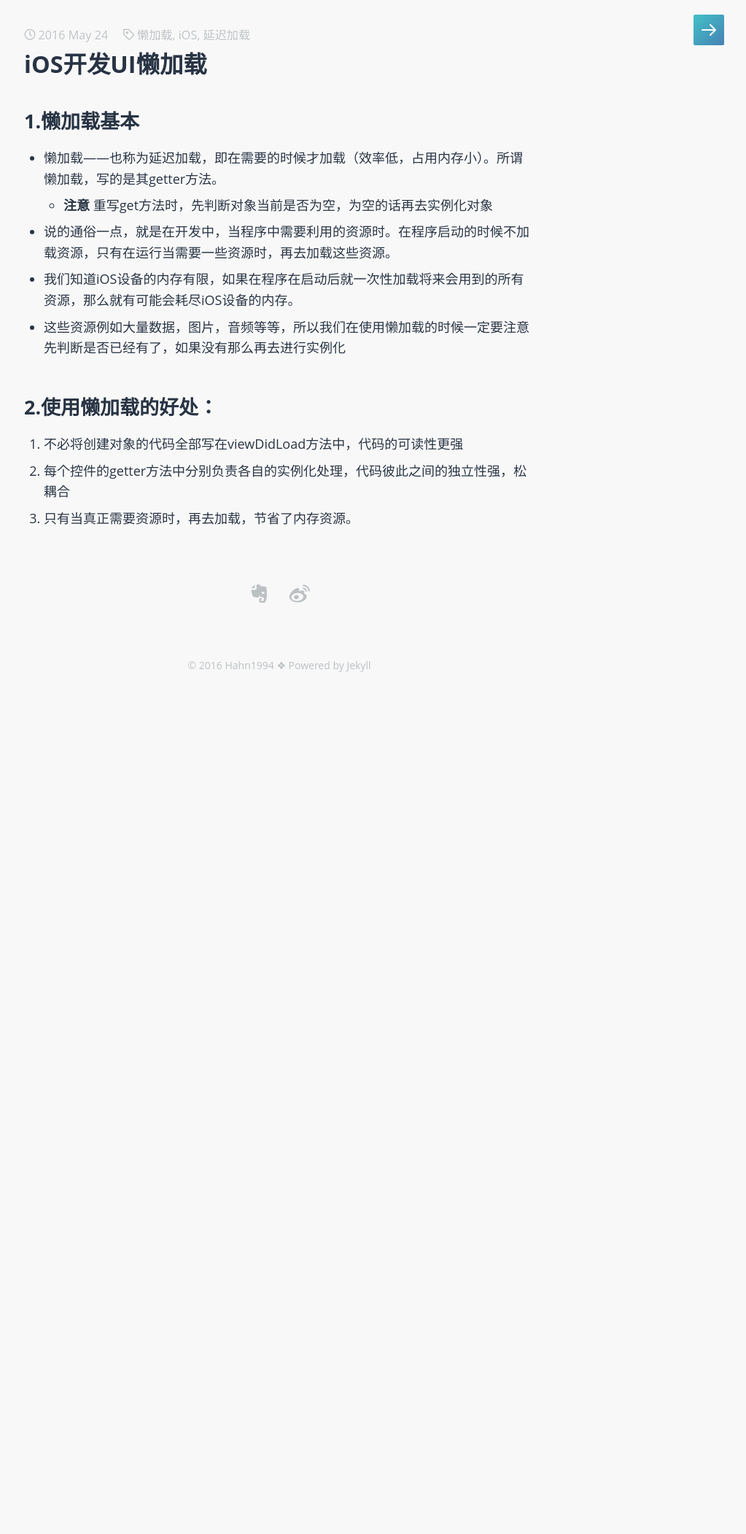
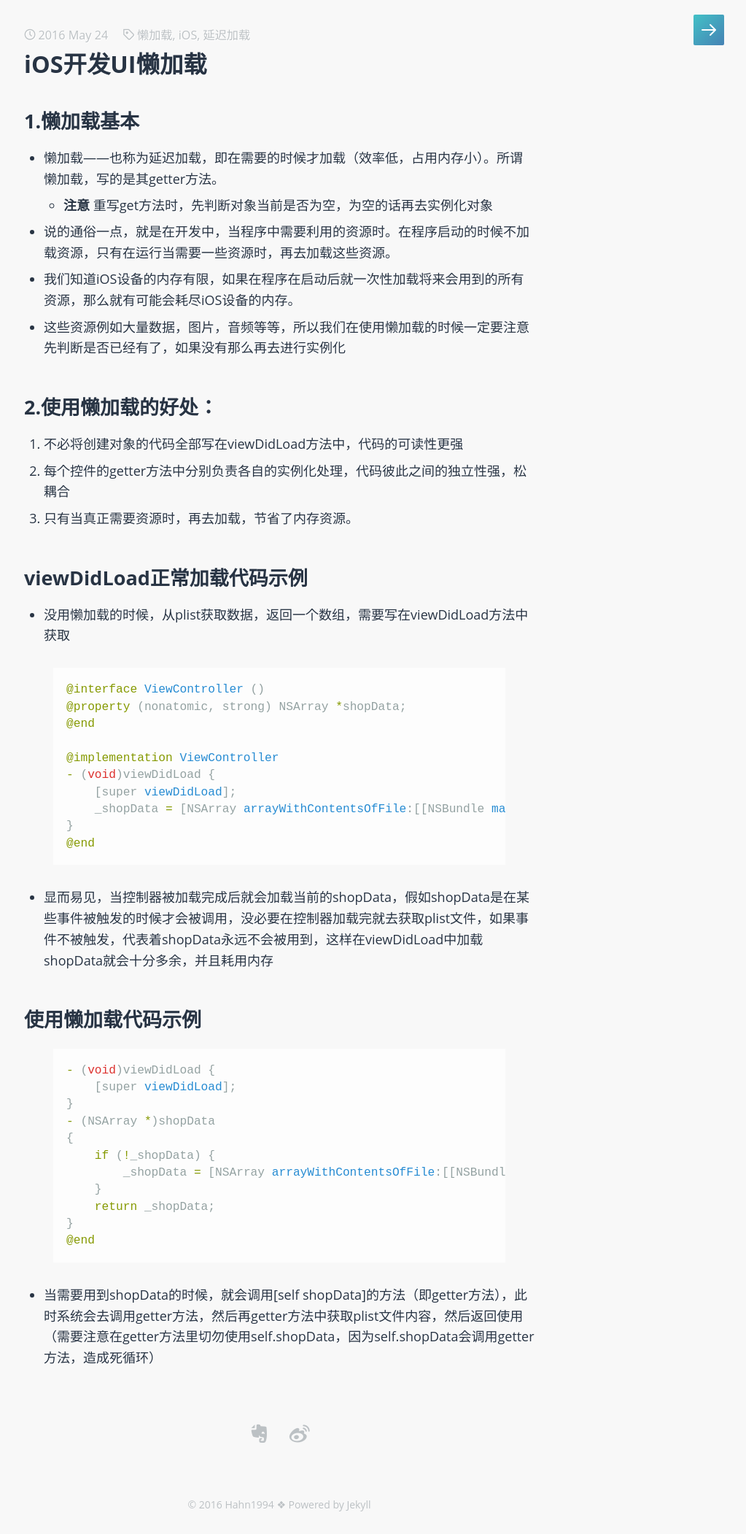
Before and after one commit to hahn1994/hahn1994.github.io, a Jekyll site: the page built from _posts/2016-05-24-ios-lazy-loading.md, in a window 1280 px wide. Shown: the whole page at 73% size, without its empty margins (257-1280 px from the left). Built offline with Jekyll 4.4.1, drawn with Linux system fonts in a browser that asks for light colours; comment, search, counter and statistics services are not loaded.

Commit message:
update a post

```diff
--- a/_posts/2016-05-24-ios-lazy-loading.md
+++ b/_posts/2016-05-24-ios-lazy-loading.md
@@ -19,3 +19,40 @@ tags:     懒加载 iOS 延迟加载
 1. 不必将创建对象的代码全部写在viewDidLoad方法中，代码的可读性更强
 2. 每个控件的getter方法中分别负责各自的实例化处理，代码彼此之间的独立性强，松耦合
 3. 只有当真正需要资源时，再去加载，节省了内存资源。
+
+## viewDidLoad正常加载代码示例
+
+- 没用懒加载的时候，从plist获取数据，返回一个数组，需要写在viewDidLoad方法中获取
+
+{% highlight objective-c %}
+@interface ViewController ()
+@property (nonatomic, strong) NSArray *shopData;
+@end
+
+@implementation ViewController
+- (void)viewDidLoad {
+    [super viewDidLoad];
+    _shopData = [NSArray arrayWithContentsOfFile:[[NSBundle mainBundle] pathForResource:@"shop" ofType:@"plist"]];
+}
+@end
+{% endhighlight %}
+
+- 显而易见，当控制器被加载完成后就会加载当前的shopData，假如shopData是在某些事件被触发的时候才会被调用，没必要在控制器加载完就去获取plist文件，如果事件不被触发，代表着shopData永远不会被用到，这样在viewDidLoad中加载shopData就会十分多余，并且耗用内存
+
+## 使用懒加载代码示例
+
+{% highlight objective-c %}
+- (void)viewDidLoad {
+    [super viewDidLoad];
+}
+- (NSArray *)shopData
+{
+    if (!_shopData) {
+        _shopData = [NSArray arrayWithContentsOfFile:[[NSBundle mainBundle] pathForResource:@"shop" ofType:@"plist"]];
+    }
+    return _shopData;
+}
+@end
+{% endhighlight %}
+
+- 当需要用到shopData的时候，就会调用[self shopData]的方法（即getter方法），此时系统会去调用getter方法，然后再getter方法中获取plist文件内容，然后返回使用（需要注意在getter方法里切勿使用self.shopData，因为self.shopData会调用getter方法，造成死循环）
```
